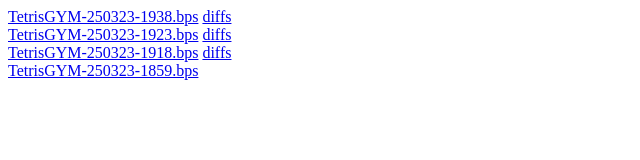
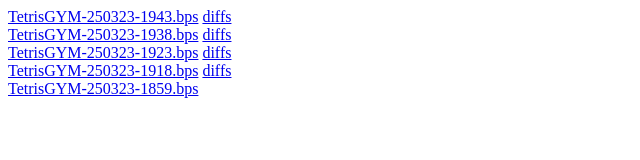
Before and after one commit to zohassadar/gymbuilds, a plain HTML site: page patches/index.html in a window 1280 px wide. Shown: the whole page, without its empty margins (0-640 px from the left). Drawn offline with Linux system fonts and the light colour scheme.

Commit message:
Automated update for TetrisGYM-250323-1943.bps

```diff
--- a/patches/index.html
+++ b/patches/index.html
@@ -5,6 +5,7 @@ Gym Patches
 </title>
 </head>
 <body>
+<a href="TetrisGYM-250323-1943.bps">TetrisGYM-250323-1943.bps</a>&nbsp<a href="https://github.com/zohassadar/TetrisGYM/compare/f7e4dfb7418dd9af62be4827ad5c9a54e0cd79c7...68747e7f6cc1a7c03e7987124233b52cbb6fb6f9">diffs</a><br>
 <a href="TetrisGYM-250323-1938.bps">TetrisGYM-250323-1938.bps</a>&nbsp<a href="https://github.com/zohassadar/TetrisGYM/compare/3dffd1c20c1c987634667574a545d82fafb41916...f7e4dfb7418dd9af62be4827ad5c9a54e0cd79c7">diffs</a><br>
 <a href="TetrisGYM-250323-1923.bps">TetrisGYM-250323-1923.bps</a>&nbsp<a href="https://github.com/zohassadar/TetrisGYM/compare/cc867cf2b124b1970d0d79e7eb1ae8a0769db09e...3dffd1c20c1c987634667574a545d82fafb41916">diffs</a><br>
 <a href="TetrisGYM-250323-1918.bps">TetrisGYM-250323-1918.bps</a>&nbsp<a href="https://github.com/zohassadar/TetrisGYM/compare/a7cfa86fdaa8badb1aafa09fcfc563e88a21a945...cc867cf2b124b1970d0d79e7eb1ae8a0769db09e">diffs</a><br>
```
Also changed, not shown: 4 other files.
